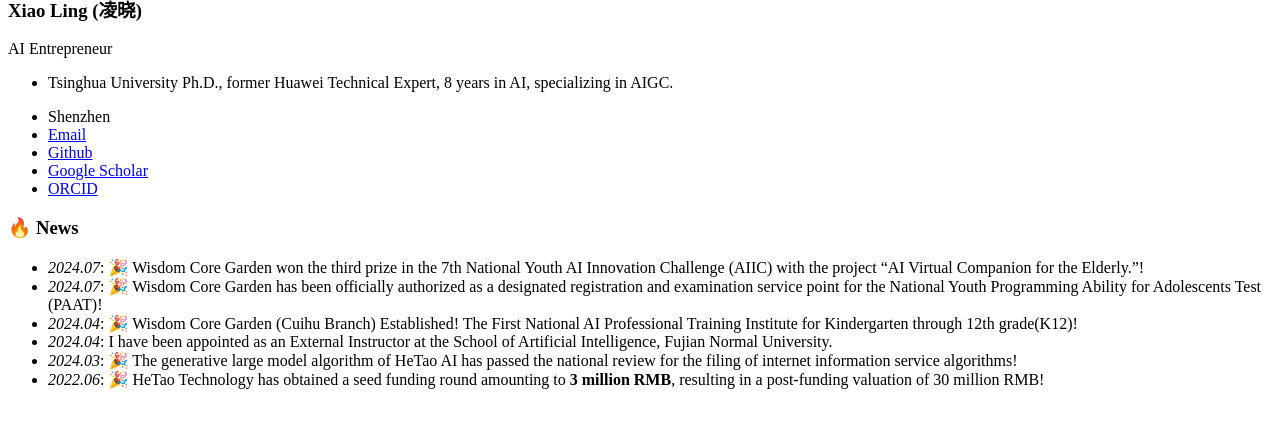
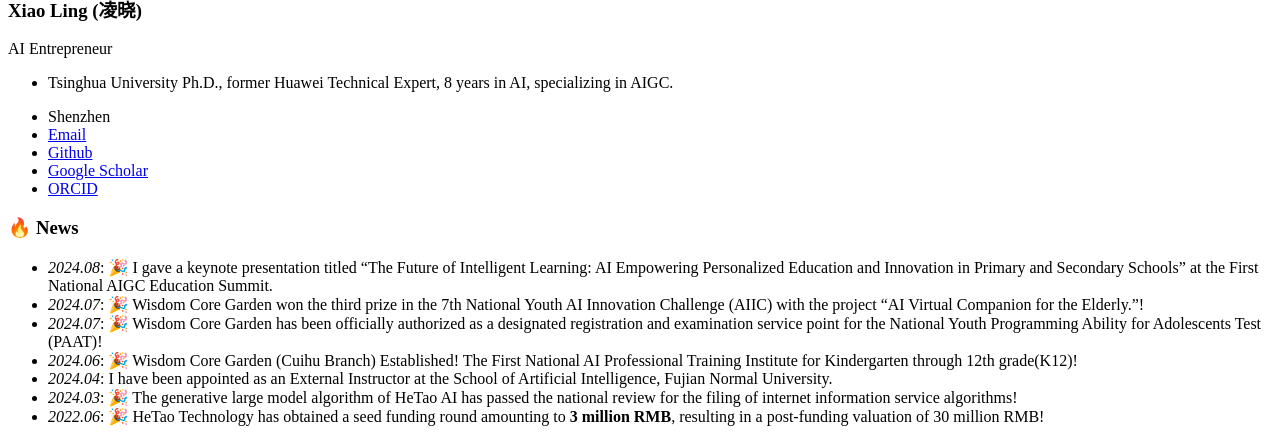
Before and after one commit to AILingXiao/AILingXiao.github.io, a Jekyll site: the page built from _pages/includes/news.md, in a window 1280 px wide, cut to the strip 548-990 px from the top of the page. Built offline with Jekyll 4.4.1, drawn with Linux system fonts in a browser that asks for light colours; our own code applies the rules of GitHub Pages for plain Markdown files; before the commit the page ends 953 px from its top, so only the background shows below that.

Commit message:
Update news.md

```diff
--- a/_pages/includes/news.md
+++ b/_pages/includes/news.md
@@ -1,7 +1,8 @@
 # 🔥 News
+- *2024.08*: 🎉 I gave a keynote presentation titled "The Future of Intelligent Learning: AI Empowering Personalized Education and Innovation in Primary and Secondary Schools" at the First National AIGC Education Summit.
 - *2024.07*: 🎉 Wisdom Core Garden won the third prize in the 7th National Youth AI Innovation Challenge (AIIC) with the project "AI Virtual Companion for the Elderly."!
 - *2024.07*: 🎉 Wisdom Core Garden has been officially authorized as a designated registration and examination service point for the National Youth Programming Ability for Adolescents Test (PAAT)!
-- *2024.04*: 🎉 Wisdom Core Garden (Cuihu Branch) Established! The First National AI Professional Training Institute for Kindergarten through 12th grade(K12)!
+- *2024.06*: 🎉 Wisdom Core Garden (Cuihu Branch) Established! The First National AI Professional Training Institute for Kindergarten through 12th grade(K12)!
 - *2024.04*: I have been appointed as an External Instructor at the School of Artificial Intelligence, Fujian Normal University.
 - *2024.03*: 🎉 The generative large model algorithm of HeTao AI has passed the national review for the filing of internet information service algorithms!
 - *2022.06*: 🎉 HeTao Technology has obtained a seed funding round amounting to **3 million RMB**, resulting in a post-funding valuation of 30 million RMB!
```
